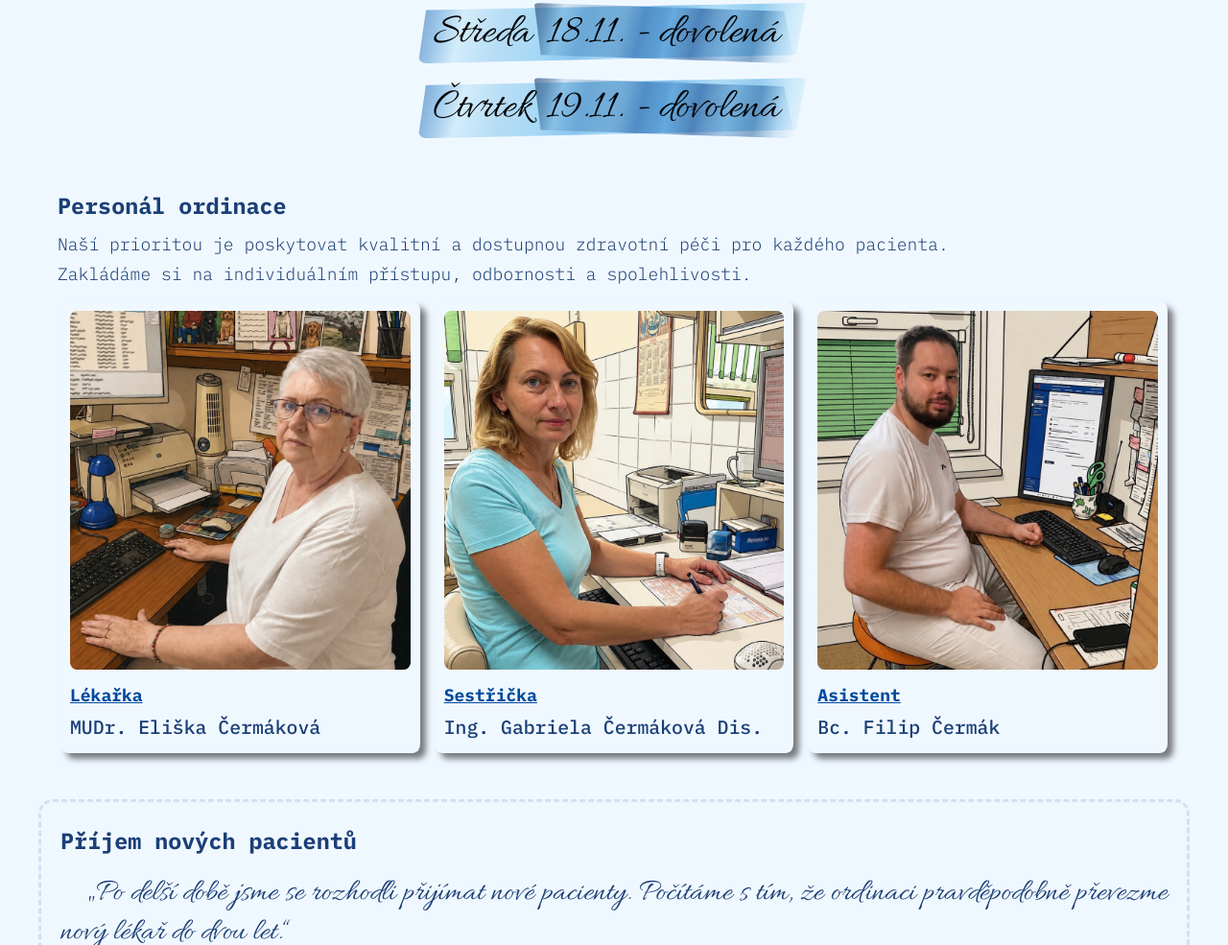
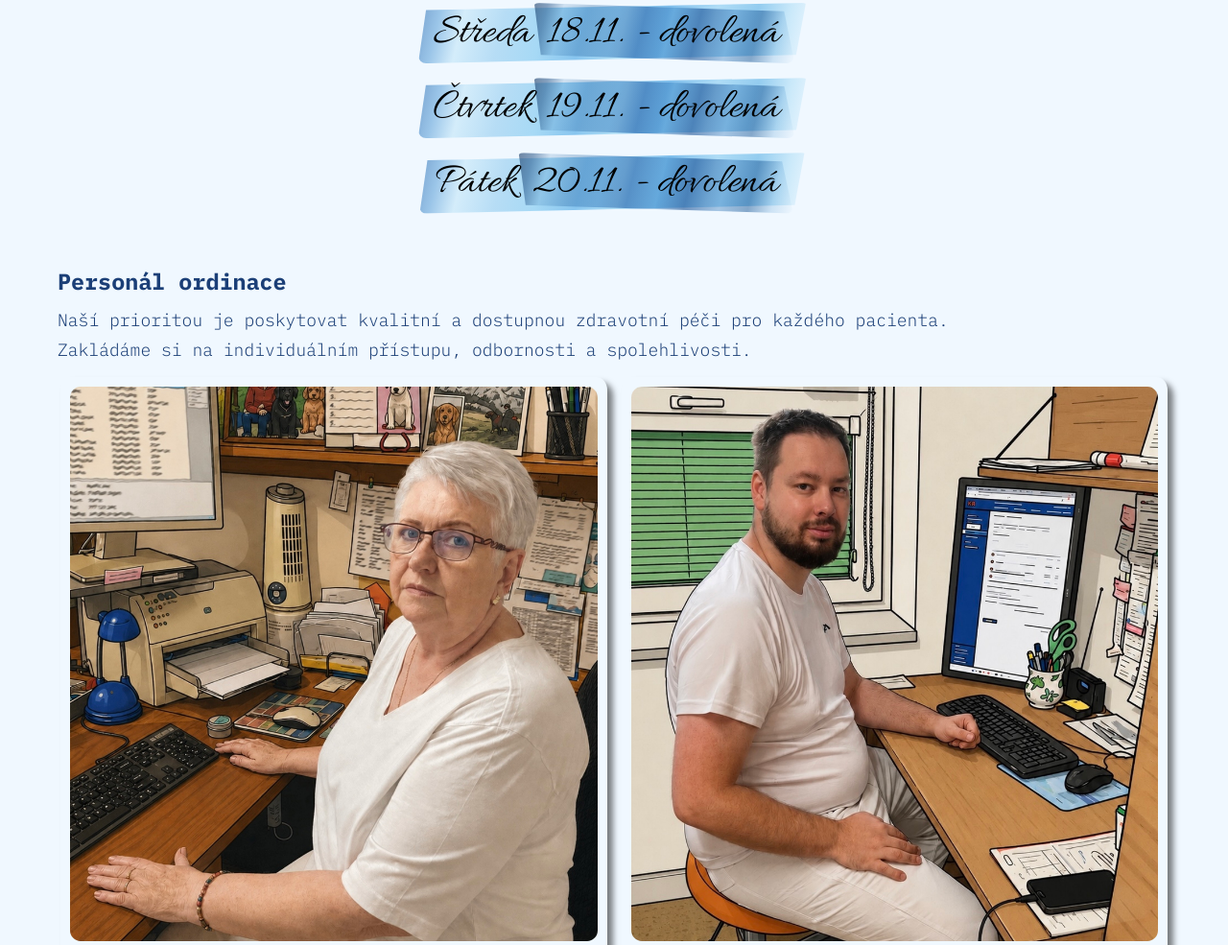
Before and after one commit to GAMGIN-STUDIO/general-practitioner, a website: page index.html in a window 1280 px wide. Shown: the part 760-1745 px from the top of the page at 96% size. Drawn offline with Linux system fonts and the light colour scheme.

Commit message:
nurse changes and holiday news

```diff
--- a/index.html
+++ b/index.html
@@ -82,6 +82,9 @@
 				<article>
 					<mark class="I">Čtvrtek<mark class="II">19.11.&nbsp;-&nbsp;dovolená</mark></mark>
 				</article>
+				<article>
+					<mark class="I">Pátek<mark class="II">20.11.&nbsp;-&nbsp;dovolená</mark></mark>
+				</article>
 			</div>
 			<div class="introII">
 				<h2>Personál ordinace</h2>
@@ -99,11 +102,11 @@
 						<span class="job-position">Lékařka</span>
 						<h3>MUDr.&nbsp;Eliška&nbsp;Čermáková</h3>
 					</a>
-					<a href="./public/images/nurse.jpeg" data-pswp-width="1900" data-pswp-height="2000">
+<!-- 					<a href="./public/images/nurse.jpeg" data-pswp-width="1900" data-pswp-height="2000">
 						<img src="./public/images/nurse.jpeg" alt="Zdravotní sestra" onload="this.classList.add('loaded')" loading="lazy">
 						<span class="job-position">Sestřička</span>
 						<h3>Ing.&nbsp;Gabriela&nbsp;Čermáková&nbsp;Dis.</h3>
-					</a>
+					</a> -->
 					<a href="./public/images/assistant.jpeg" data-pswp-width="1900" data-pswp-height="2000">
 						<img src="./public/images/assistant.jpeg" alt="Asistent lékaře" onload="this.classList.add('loaded')" loading="lazy">
 						<span class="job-position">Asistent</span>
```
